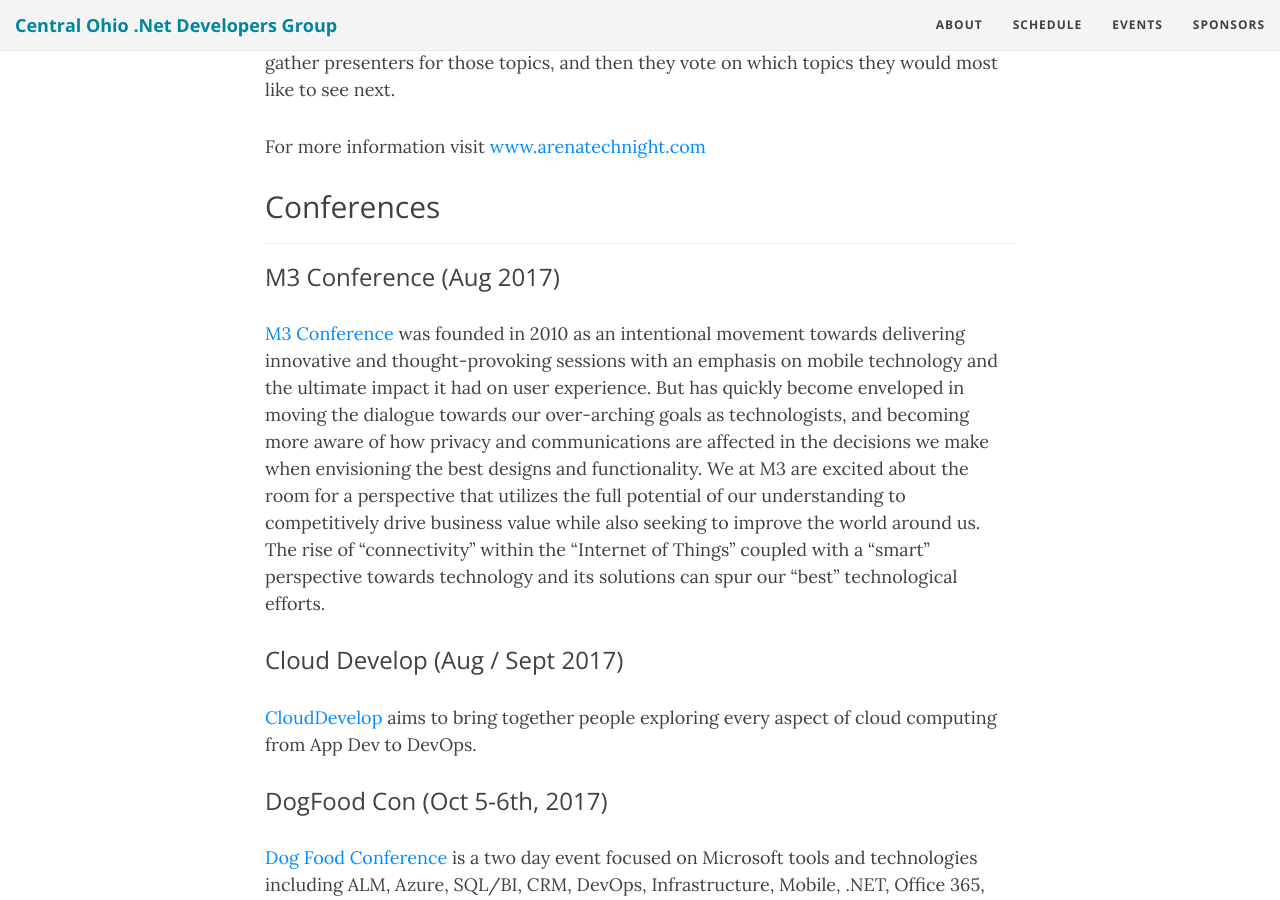
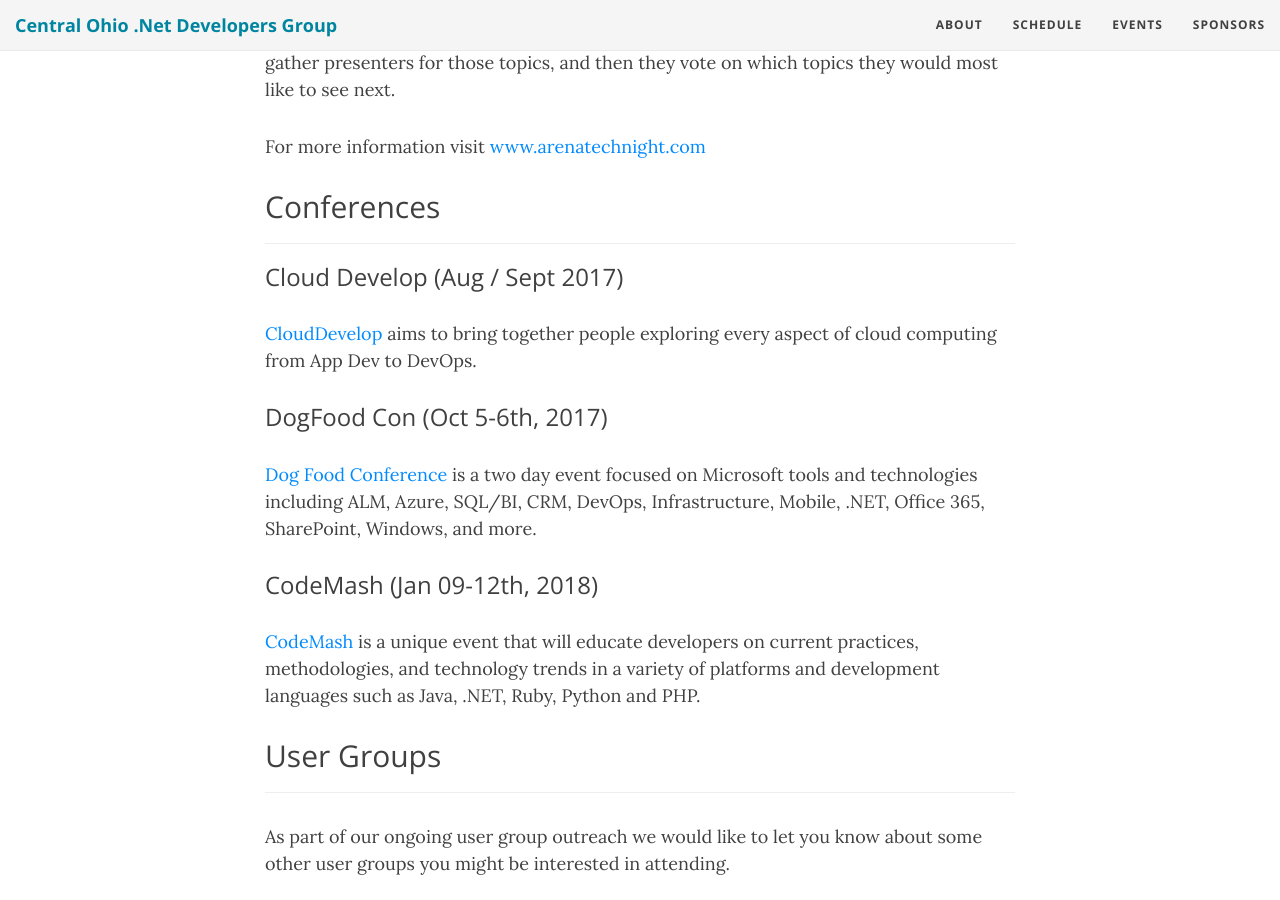
Before and after one commit to condg/condg.github.io, a Jekyll site: the page built from events.md, in a window 1280 px wide and 900 px high, scrolled down 511 px. Built offline with Jekyll 4.4.1, drawn with Linux system fonts in a browser that asks for light colours; nearby versions of some CDN libraries; comment, search, counter and statistics services are not loaded.

Commit message:
removing m3 and adding codemash

```diff
--- a/events.md
+++ b/events.md
@@ -17,15 +17,14 @@
 
 ---------------------------------------
 
-### M3 Conference (Aug 2017)
-[M3 Conference](http://m3conf.com/) was founded in 2010 as an intentional movement towards delivering innovative and thought-provoking sessions with an emphasis on mobile technology and the ultimate impact it had on user experience. But has quickly become enveloped in moving the dialogue towards our over-arching goals as technologists, and becoming more aware of how privacy and communications are affected in the decisions we make when envisioning the best designs and functionality. We at M3 are excited about the room for a perspective that utilizes the full potential of our understanding to competitively drive business value while also seeking to improve the world around us. The rise of “connectivity” within the “Internet of Things” coupled with a “smart” perspective towards technology and its solutions can spur our “best” technological efforts.
-
 ### Cloud Develop (Aug / Sept 2017)
 [CloudDevelop](http://clouddevelop.org/) aims to bring together people exploring every aspect of cloud computing from App Dev to DevOps.
 
 ### DogFood Con (Oct 5-6th, 2017)
 [Dog Food Conference](http://dogfoodcon.com/) is a two day event focused on Microsoft tools and technologies including ALM, Azure, SQL/BI, CRM, DevOps, Infrastructure, Mobile, .NET, Office 365, SharePoint, Windows, and more.
 
+### CodeMash (Jan 09-12th, 2018)
+[CodeMash](http://www.codemash.org/) is a unique event that will educate developers on current practices, methodologies, and technology trends in a variety of platforms and development languages such as Java, .NET, Ruby, Python and PHP.
 
 ## User Groups
 ---------------------------------------
```
